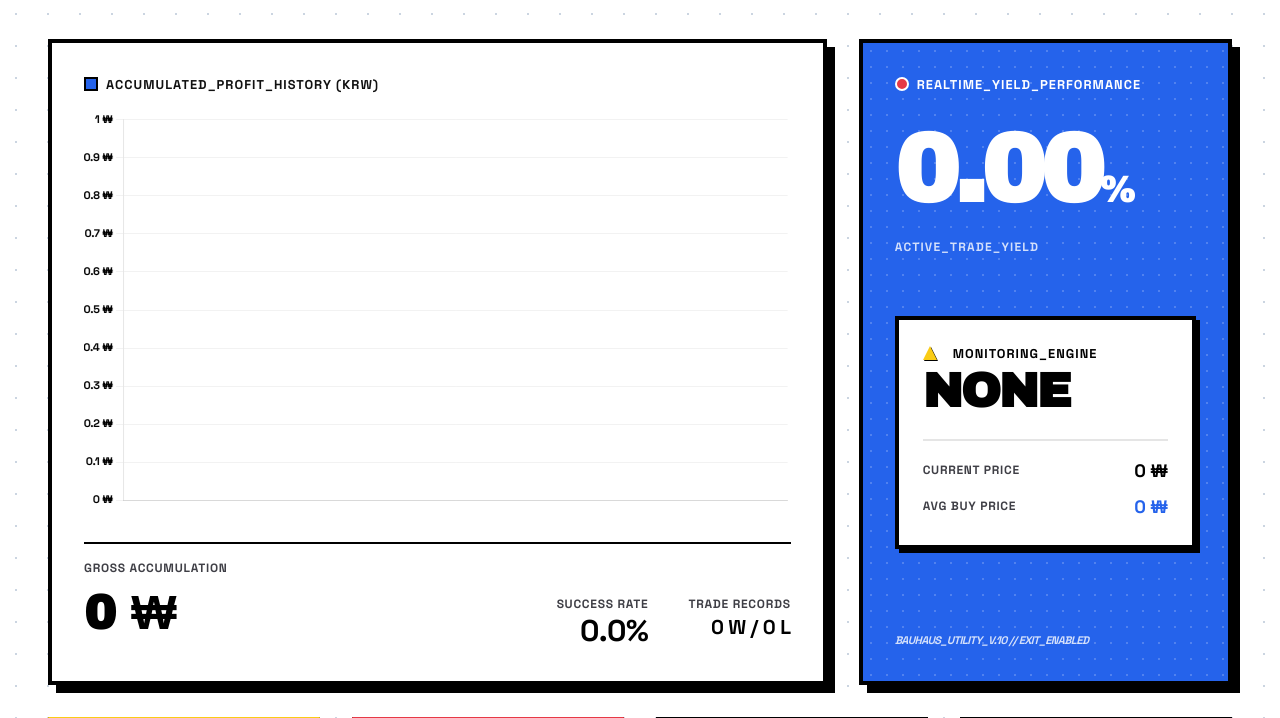
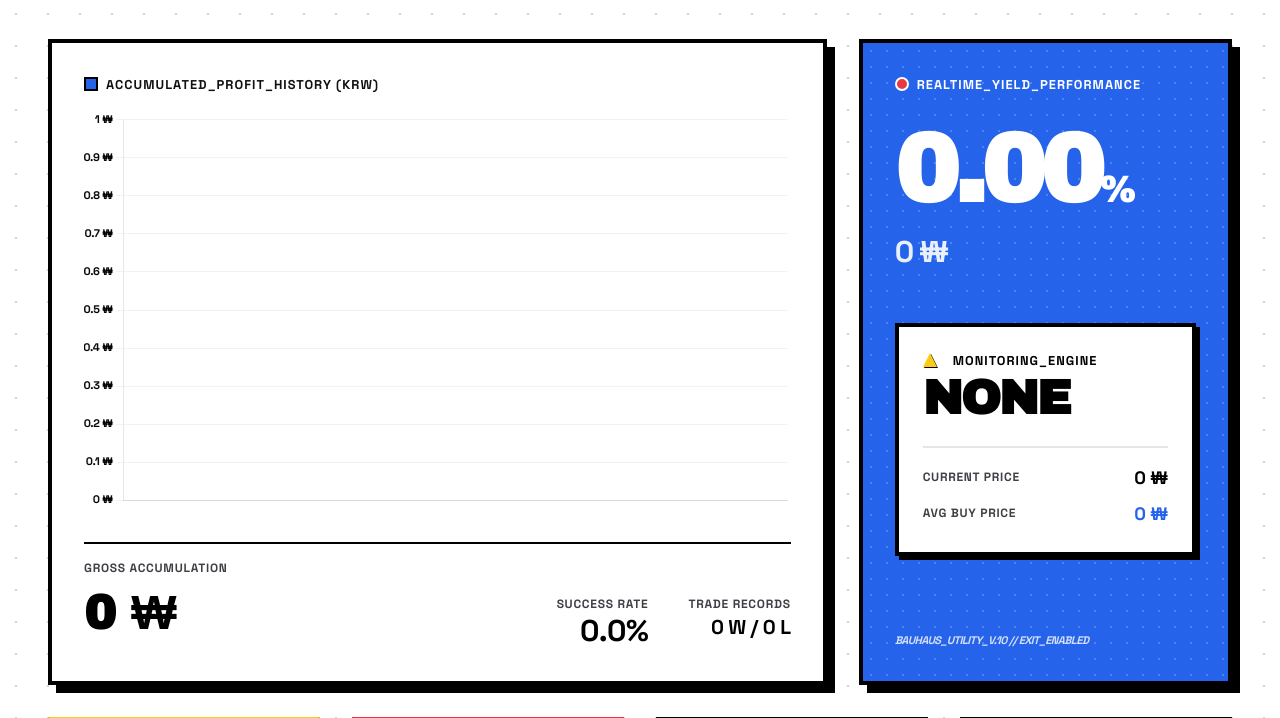
Before and after one commit to syl-deve/btrade, a FastAPI app: template templates/index.html in a window 1280 px wide; the page is wider, and only the part inside the window is pictured. Shown: the part 226-944 px from the top of that part. Run offline with FastAPI, Linux system fonts and the light colour scheme; the template is opened without the code that fills it, so the values that code supplies are empty; some libraries are stand-ins or nearby versions.

Commit message:
﻿보유 수익률 라벨을 실시간 원화 수익금 표시로 변경

```diff
--- /dev/null
+++ b/commit_msg.txt
@@ -0,0 +1 @@
+보유 수익률 라벨을 실시간 원화 수익금 표시로 변경
--- a/templates/index.html
+++ b/templates/index.html
@@ -95,7 +95,7 @@
                     </div>
                     <!-- Significant Profit Rate Display -->
                     <div id="current-profit-rate" class="text-8xl font-black archivo-bold leading-tight mt-4 text-white tracking-tighter">0.00<span class="text-4xl">%</span></div>
-                    <p data-i18n="label_yield_sub" class="text-[12px] font-black uppercase text-white mt-2 opacity-80 tracking-widest">Active_Trade_Yield</p>
+                    <div id="holding-profit-krw" class="text-3xl font-black text-white mt-1 tracking-tighter opacity-90">0 ₩</div>
                 </div>
 
                 <div id="current-crypto" class="border-4 border-black bg-white p-6 text-black shadow-[4px_4px_0px_#000]">
@@ -245,7 +245,6 @@
                 label_price:  'Current Price',
                 label_avgbuy: 'Avg Buy Price',
                 label_yield:  'REALTIME_YIELD_PERFORMANCE',
-                label_yield_sub: 'Active_Trade_Yield',
                 btn_config:   'GENERAL_CONFIG',
                 label_status: 'System Status: Online',
                 label_version:'System Version',
@@ -283,7 +282,6 @@
                 label_price:  '현재가',
                 label_avgbuy: '평균 매수가',
                 label_yield:  '실시간 수익률',
-                label_yield_sub: '현재 보유 수익률',
                 btn_config:   '시스템 설정',
                 label_status: '시스템 상태: 가동중',
                 label_version:'시스템 버전',
@@ -466,6 +464,18 @@
                     profitRateEl.style.color = pRate > 0 ? '#22C55E' : (pRate < 0 ? '#E63946' : '#FFFFFF');
                 }
 
+                const holdingProfitKrwEl = document.getElementById('holding-profit-krw');
+                if (holdingProfitKrwEl) {
+                    if (data.coin_balance > 0.0001 && data.avg_buy_price > 0) {
+                        const holdingProfit = (data.current_price - data.avg_buy_price) * data.coin_balance;
+                        holdingProfitKrwEl.innerText = (holdingProfit >= 0 ? '+' : '') + new Intl.NumberFormat().format(Math.floor(holdingProfit)) + ' ₩';
+                        holdingProfitKrwEl.style.color = holdingProfit > 0 ? '#22C55E' : (holdingProfit < 0 ? '#E63946' : '#FFFFFF');
+                    } else {
+                        holdingProfitKrwEl.innerText = '0 ₩';
+                        holdingProfitKrwEl.style.color = '#FFFFFF';
+                    }
+                }
+
                 const netProfitEl = document.getElementById('total-net-profit');
                 if (netProfitEl) {
                     const netP = data.total_net_profit || 0;
```
